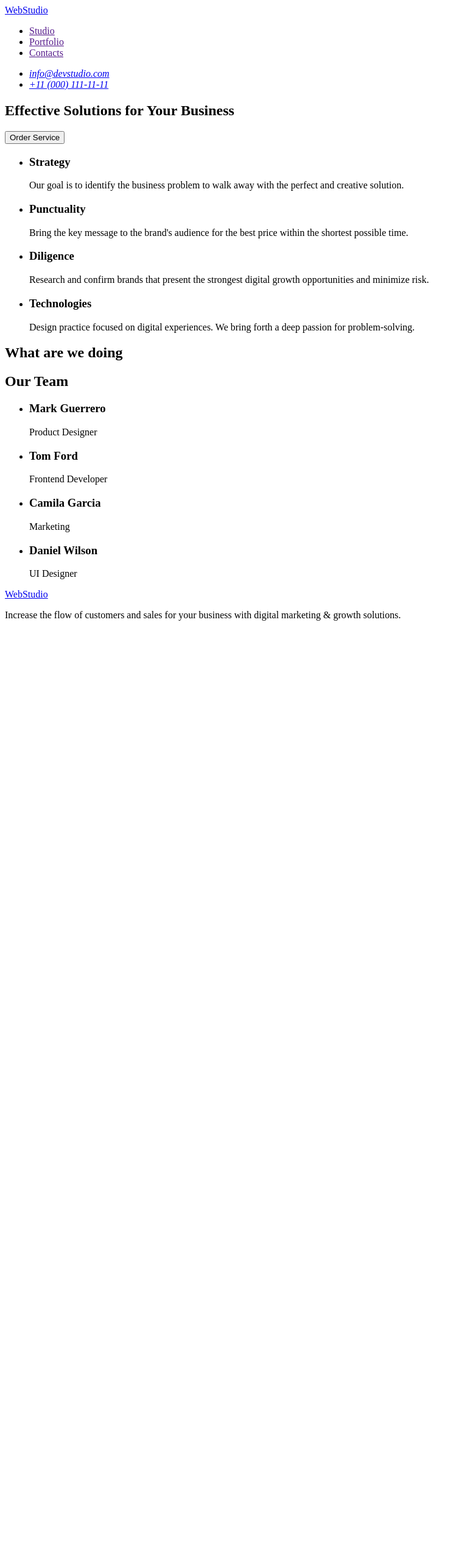
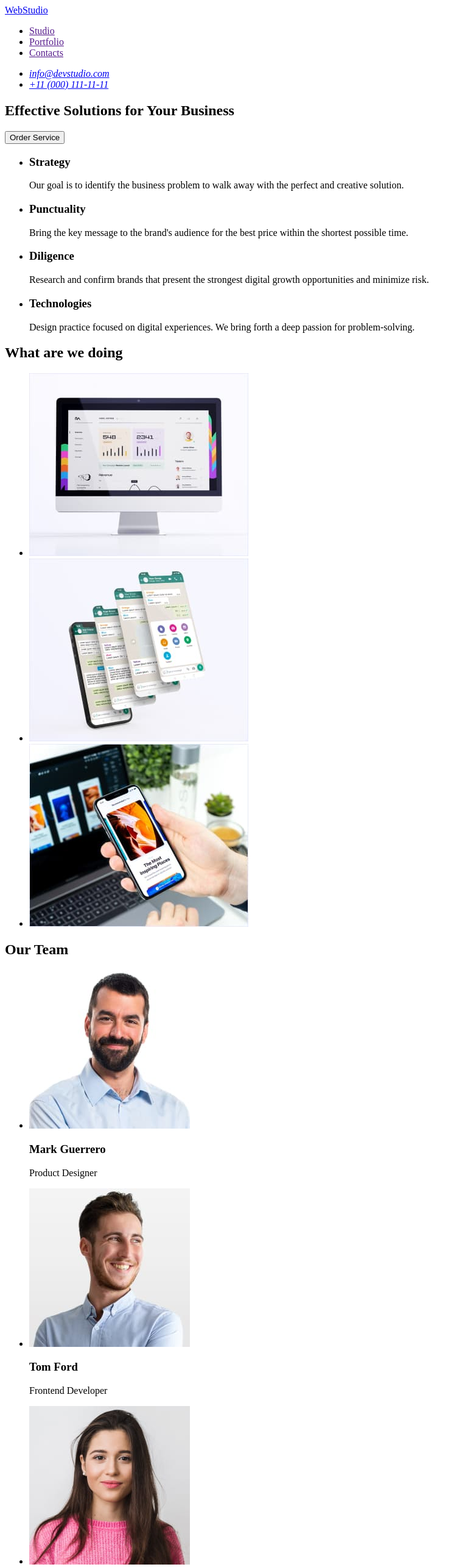
Before and after one commit to uflakey/goit-markup-hw-01, a plain HTML site: page index.html in a window 1280 px wide. Shown: the top 2570 px of the page at 61% size, without its empty margins (0-759 px from the left). Before the commit the page ends 1034 px from the top, so only its background shows below. Drawn offline with Linux system fonts and the light colour scheme.

Commit message:
finished work

```diff
--- a/index.html
+++ b/index.html
@@ -47,29 +47,29 @@
           <li>
             <h3>Strategy</h3>
             <p>
-              Our goal is to identify the business problem to walk away with the
-              perfect and creative solution.
+              Our goal is to identify the business problem to walk away with the perfect and
+              creative solution.
             </p>
           </li>
           <li>
             <h3>Punctuality</h3>
             <p>
-              Bring the key message to the brand's audience for the best price
-              within the shortest possible time.
+              Bring the key message to the brand's audience for the best price within the shortest
+              possible time.
             </p>
           </li>
           <li>
             <h3>Diligence</h3>
             <p>
-              Research and confirm brands that present the strongest digital
-              growth opportunities and minimize risk.
+              Research and confirm brands that present the strongest digital growth opportunities
+              and minimize risk.
             </p>
           </li>
           <li>
             <h3>Technologies</h3>
             <p>
-              Design practice focused on digital experiences. We bring forth a
-              deep passion for problem-solving.
+              Design practice focused on digital experiences. We bring forth a deep passion for
+              problem-solving.
             </p>
           </li>
         </ul>
@@ -77,25 +77,59 @@
       <!--We Doing Section3-->
       <section>
         <h2>What are we doing</h2>
+        <ul>
+          <li>
+            <img src="imagess/img01.jpg" alt="monitor" width="360" heigth="300" />
+          </li>
+          <li>
+            <img src="imagess/img02.jpg" alt="мobile Phones" width="360" heigth="300" />
+          </li>
+          <li>
+            <img src="imagess/img03.jpg" alt="laptop" width="360" heigth="300" />
+          </li>
+        </ul>
       </section>
       <!--Team Section4-->
       <section>
         <h2>Our Team</h2>
         <ul>
           <li>
+            <img
+              src="imagess/img1.jpg"
+              alt="photo Mark Guerrero Product Designer"
+              width="264"
+              heigth="260"
+            />
             <h3>Mark Guerrero</h3>
             <p>Product Designer</p>
-
           </li>
           <li>
+            <img
+              src="imagess/img2.jpg"
+              alt="photo Tom Ford Frontend Developer"
+              width="264"
+              heigth="260"
+            />
             <h3>Tom Ford</h3>
             <p>Frontend Developer</p>
           </li>
           <li>
+            <img
+              src="imagess/img3.jpg"
+              alt="photo Camila Garcia Marketing"
+              width="264"
+              heigth="260"
+            />
             <h3>Camila Garcia</h3>
             <p>Marketing</p>
           </li>
           <li>
+            <img
+              src="imagess/img4.jpg"
+              alt="photo Daniel Wilson UI Designer"
+              width="264"
+              heigth="260"
+            />
             <h3>Daniel Wilson</h3>
             <p>UI Designer</p>
           </li>
@@ -105,7 +139,10 @@
     <!--Footer Section-->
     <footer>
       <a href="./index.html">Web<span>Studio</span></a>
-      <p>Increase the flow of customers and sales for your business with digital marketing & growth solutions.</p>
+      <p
+        >Increase the flow of customers and sales for your business with digital marketing & growth
+        solutions.</p
+      >
     </footer>
   </body>
 </html>
```
Also changed, not shown: .prettierrc.json, imagess/img01.jpg (added), imagess/img02.jpg (added), imagess/img03.jpg (added), imagess/img1.jpg (added), imagess/img2.jpg (added), imagess/img3.jpg (added), imagess/img4.jpg (added), imagges/Rectangle 71-1.jpg (deleted), imagges/Rectangle 71-2.jpg (deleted), imagges/Rectangle 71.jpg (deleted), imagges/img-1.png (deleted), imagges/img-2.png (deleted), imagges/img-3.png (deleted), 1 more files, 1 other file.
